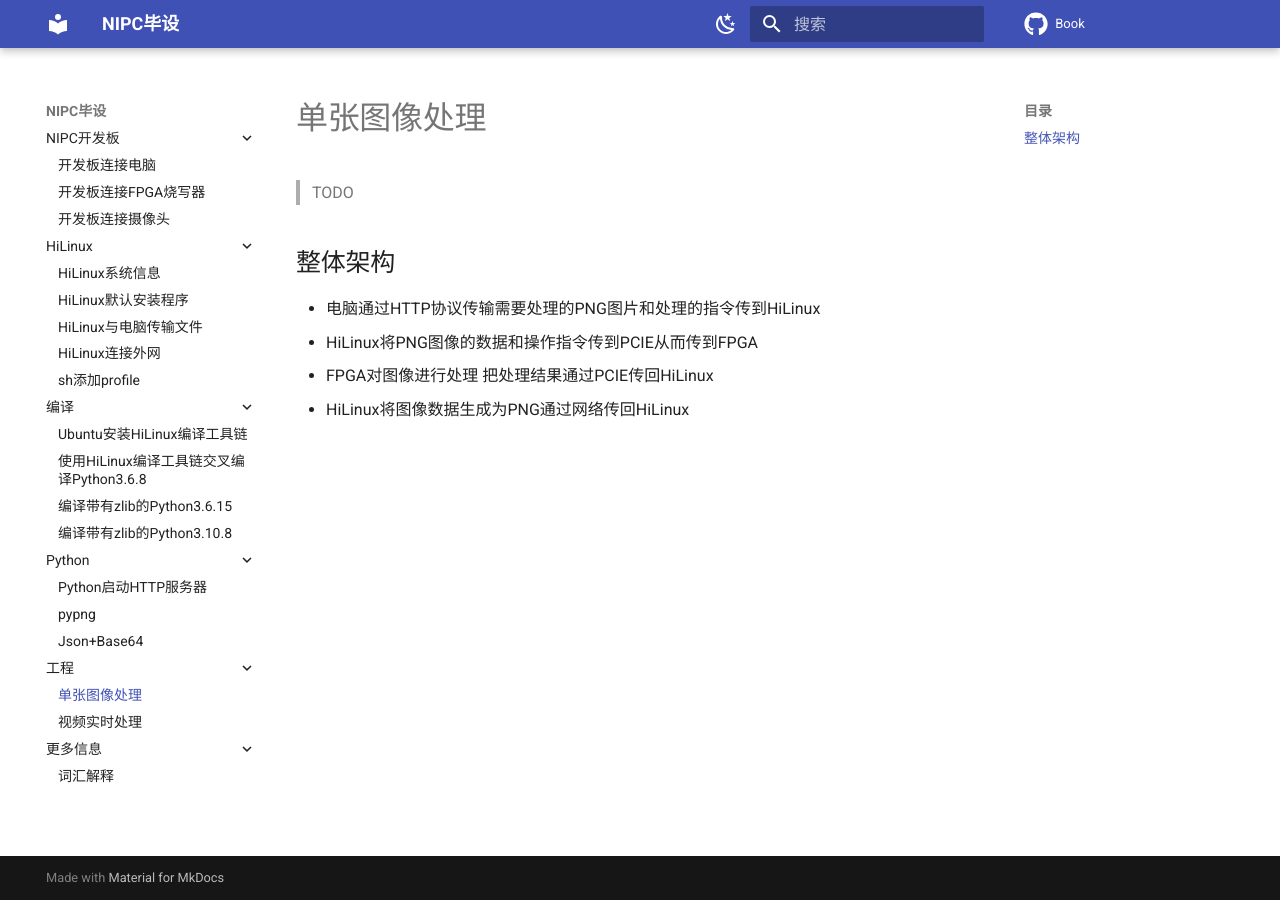
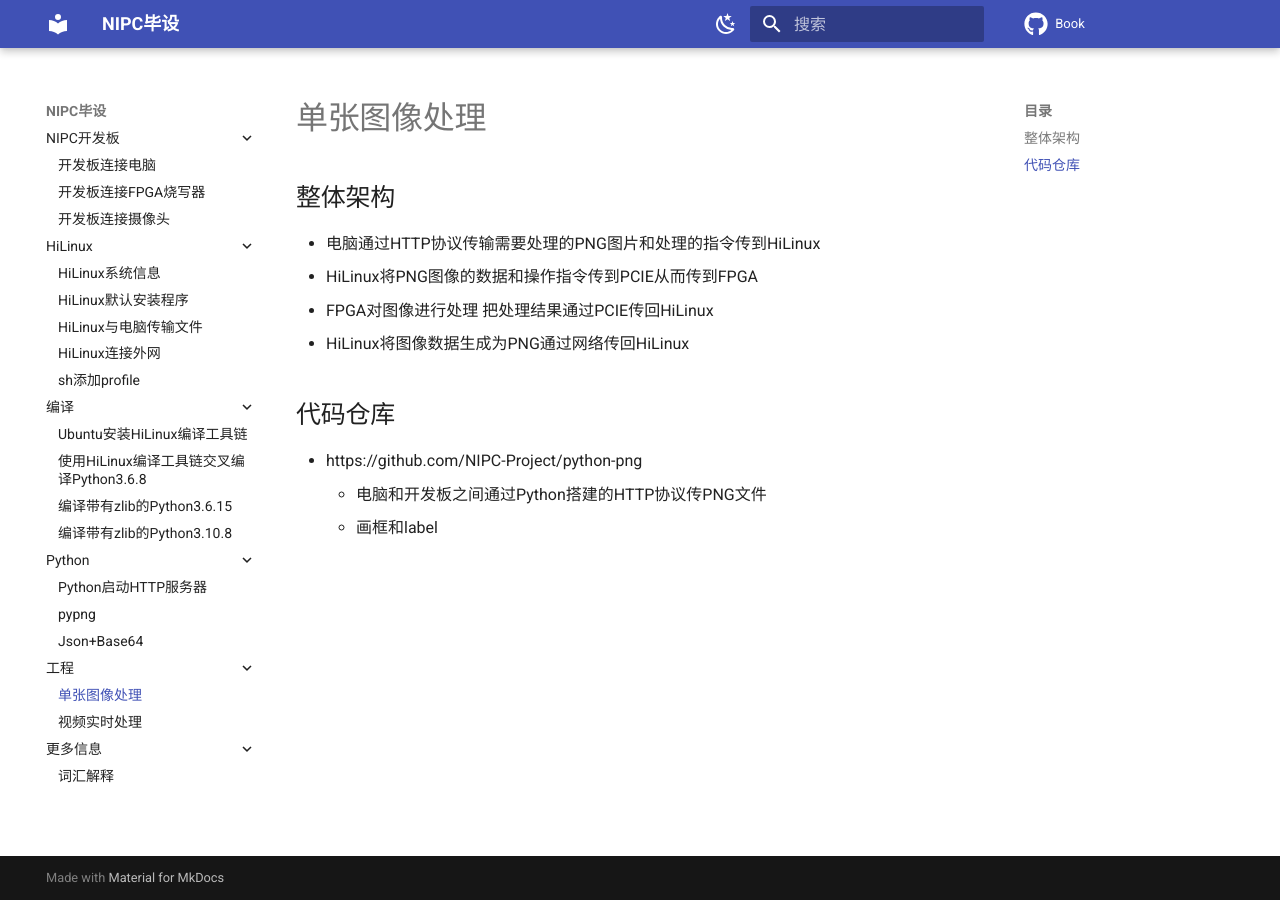
Before and after one commit to NIPC-Project/Book, an MkDocs documentation site: the page built from docs/PROJECTS/project-image.md, in a window 1280 px wide. Built offline with MkDocs 1.6.1 and Material for MkDocs 9.7.7, drawn with Linux system fonts in a browser that asks for light colours; comment, search, counter and statistics services are not loaded.

Commit message:
add image-project

```diff
--- a/docs/PROJECTS/project-image.md
+++ b/docs/PROJECTS/project-image.md
@@ -1,6 +1,4 @@
 # 单张图像处理
-
-> TODO
 
 ## 整体架构
 
@@ -8,3 +6,9 @@
 - HiLinux将PNG图像的数据和操作指令传到PCIE从而传到FPGA
 - FPGA对图像进行处理  把处理结果通过PCIE传回HiLinux
 - HiLinux将图像数据生成为PNG通过网络传回HiLinux
+
+## 代码仓库
+
+- https://github.com/NIPC-Project/python-png
+    - 电脑和开发板之间通过Python搭建的HTTP协议传PNG文件
+    - 画框和label
```
Also changed, not shown: docs/PYTHON/pypng.md (+0 -2 lines).
